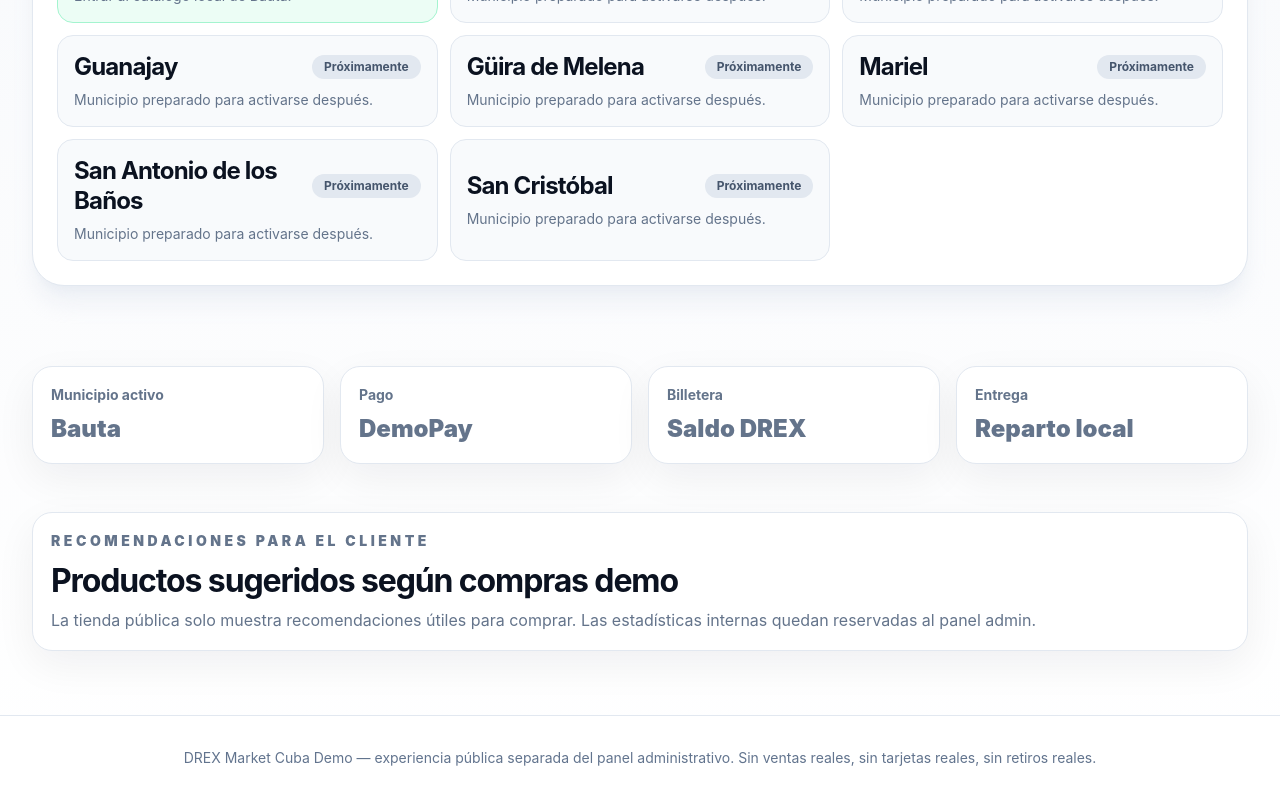
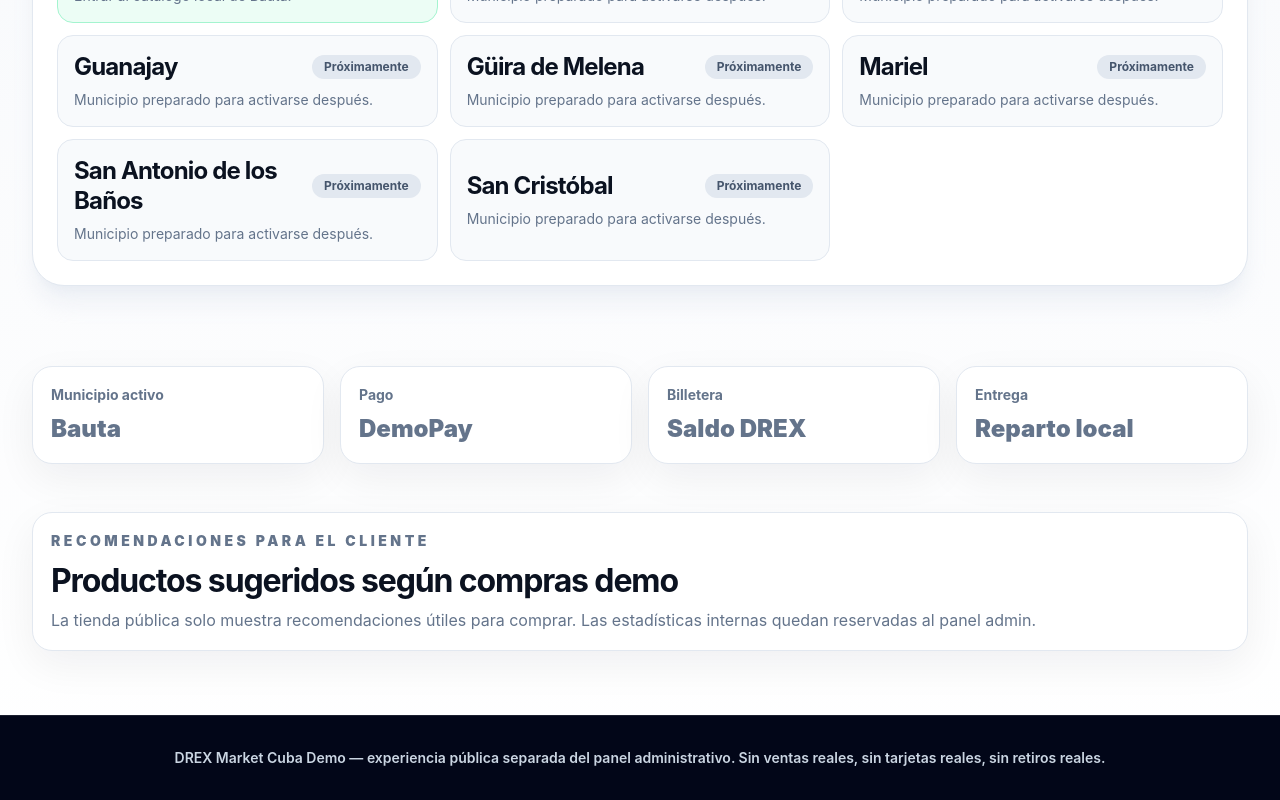
Before and after one commit to Yoarcy/drex-market-cuba-demo, a Next.js app: page / in a window 1280 px wide. Shown: the part 1113-1913 px from the top of the page. Built offline with nearby package versions, Linux system fonts and the light colour scheme.

Commit message:
style: add dark footer across pages

```diff
--- a/src/app/layout.tsx
+++ b/src/app/layout.tsx
@@ -42,7 +42,7 @@ export default function RootLayout({ children }: Readonly<{ children: React.Reac
             Modo demostración: no use datos reales, no hay pagos reales, productos ficticios y DemoPay simulado.
           </div>
           {children}
-          <footer className="border-t border-slate-200 bg-white px-4 py-8 text-center text-sm text-slate-500">
+          <footer className="border-t border-white/10 bg-slate-950 px-4 py-8 text-center text-sm font-semibold text-slate-300">
             DREX Market Cuba Demo — experiencia pública separada del panel administrativo. Sin ventas reales, sin tarjetas reales, sin retiros reales.
           </footer>
         </div>
```
